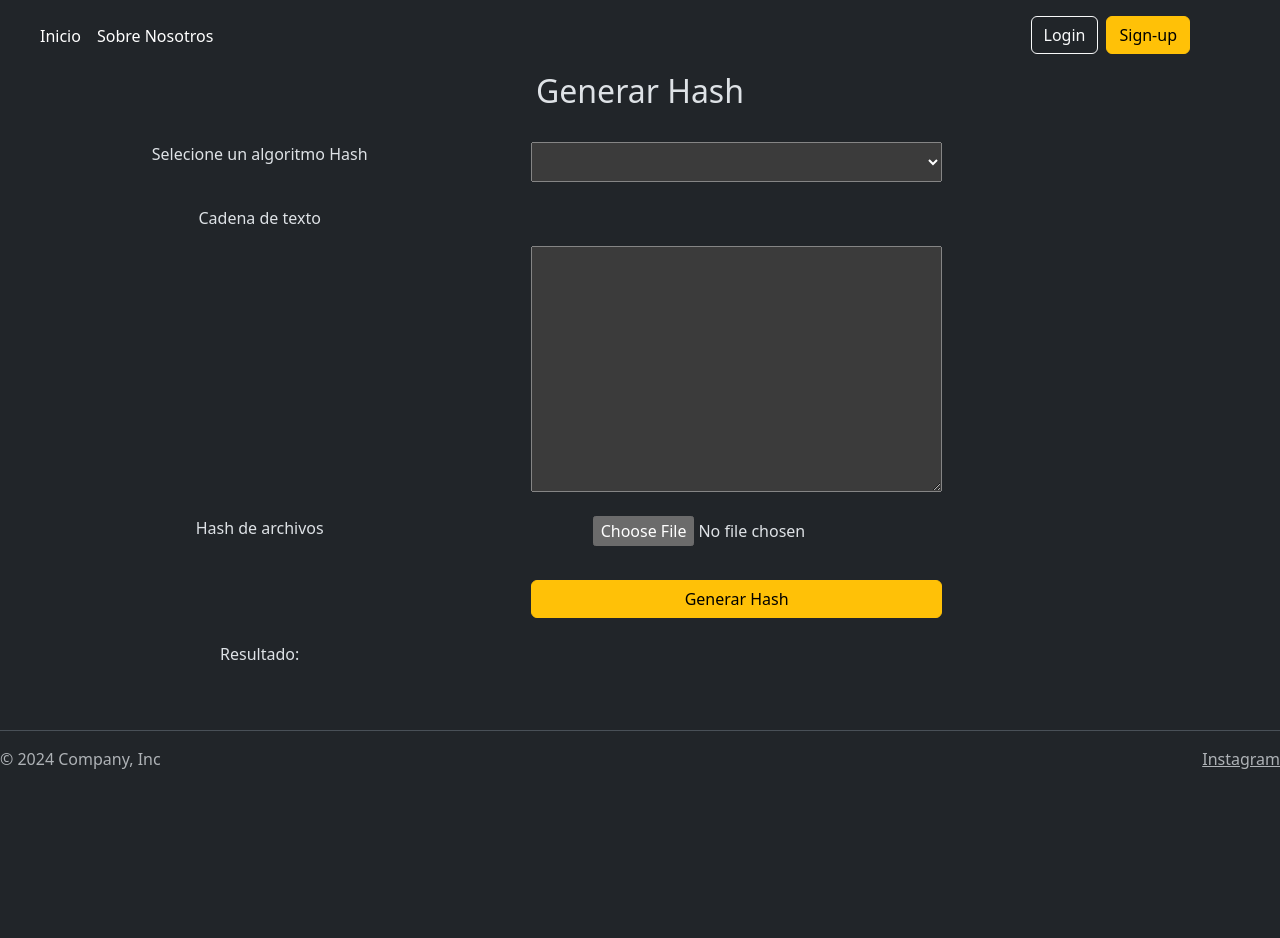
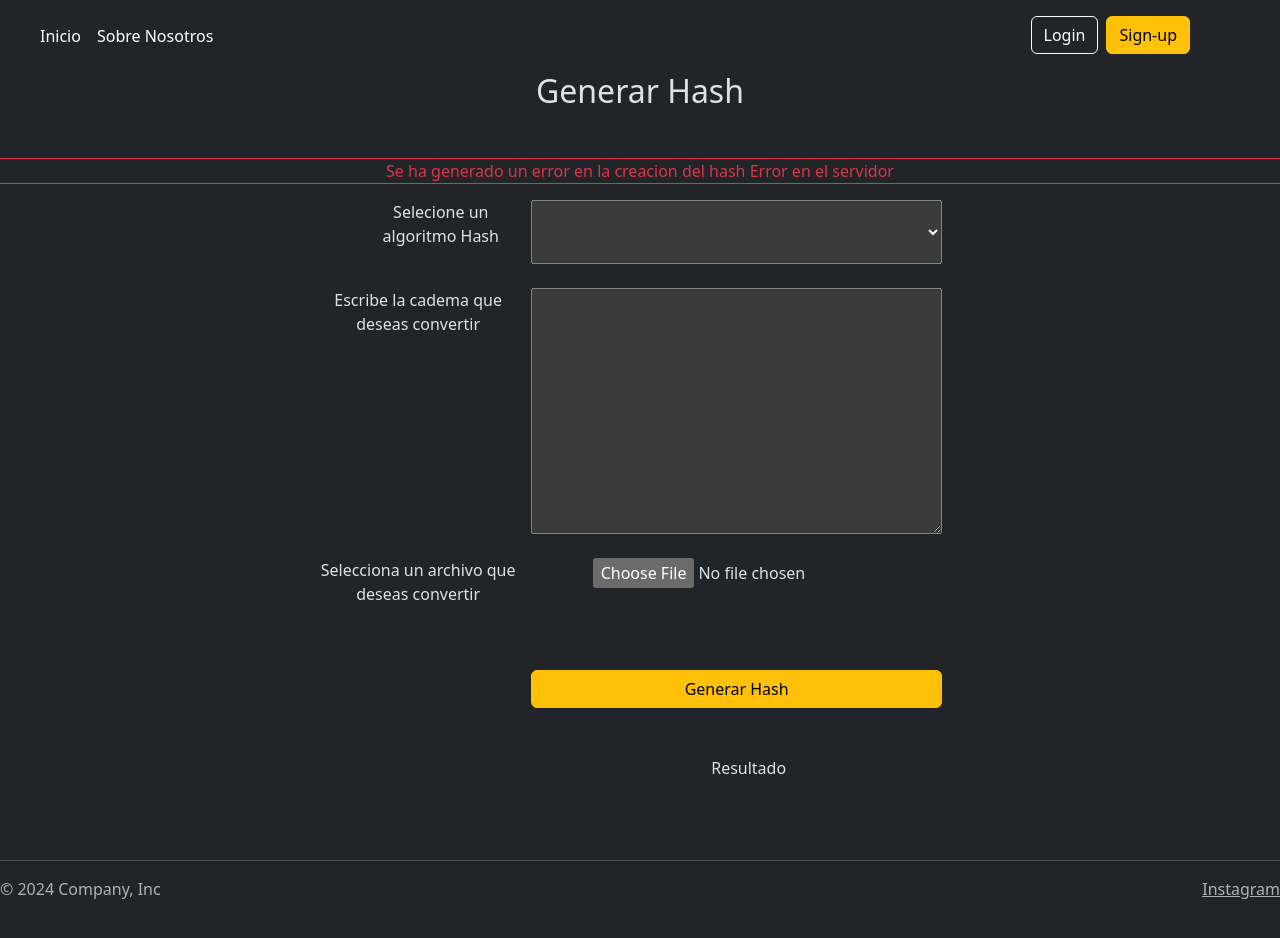
Before and after one commit to caduenas/PruebasFrontend, an Angular app: page /Hashing in a window 1280 px wide. Both pictures are taken after a click on the button "Generar Hash". Shown: the top 938 px of the page. Before the commit the page ends 811 px from the top, so only its background shows below. Built offline with nearby package versions, Linux system fonts and the light colour scheme; no server answers.

Commit message:
Cambios en el manejo de errores

```diff
--- a/src/app/pages/hash/hash.component.html
+++ b/src/app/pages/hash/hash.component.html
@@ -6,11 +6,20 @@
     </div>
 </div>
 <div class="row my-4">
+    @if (valueError) {
+        <p class="my-3 text-danger border border-danger text-center">Se ha generado un error en la creacion del hash {{valueError}}</p>
+    }
     <div class="col-5 text-center">
-        <p>Selecione un algoritmo Hash</p>
+        <div class="row">
+            <div class="col-5"> </div>
+            <div class="col-3"></div>
+            <div class="col-4">
+                <p >Selecione un algoritmo Hash</p>
+            </div>
+        </div>
     </div>
     <div class="col-4 row">
-        <select name="HashSelecionado" [(ngModel)]="HashSelecionado" >
+        <select name="HashSelecionado" class="text-center" [(ngModel)]="HashSelecionado" >
             <option value="MD5">MD5</option>
             <option value="SHA-1">SHA-1</option>
             <option value="SHA-256">SHA-256</option>
@@ -21,18 +30,27 @@
 </div>
 <div class="row">
     <div class="col-5 text-center">
-        <p>Cadena de texto</p>
+        <div class="row">
+            <div class="col-5"> </div>
+            <div class="col-2"></div>
+            <div class="col-5">
+                <p >Escribe la cadema que deseas convertir</p>
+            </div>
+        </div>
     </div>
-</div>
-<div class="row">
-    <div class="col-5"></div>
     <div class="col-4 row">
         <textarea name="Valor" [(ngModel)]="Valor" cols="50" rows="10"></textarea>
     </div>
 </div>
 <div class="row my-4">
     <div class="col-5 text-center">
-        <p>Hash de archivos</p>
+        <div class="row">
+            <div class="col-5"> </div>
+            <div class="col-2"></div>
+            <div class="col-5">
+                <p>Selecciona un archivo que deseas convertir</p>
+            </div>
+        </div>
     </div>
     <div class="col-4 text-center">
         <input name="archivoInput" type="file" (change)="onFileSelected($event)">
@@ -40,16 +58,15 @@
 </div>
 <div class="row">
     <div class="col-5"></div>
-    <div class="col-4 row">
+    <div class="col-4 row my-4">
         <button (click)="generarCadena()" class="btn btn-warning" type="button">Generar Hash</button>
     </div>
-
 </div>
-<div class="row">
-    <div class="col-5 text-center my-4">
-        <p>Resultado:</p>
-    </div>
-    <div class="col-4 my-4">
-        <p>{{resultado}}</p>
-    </div>
+<div class="row mt-4">
+    <div class="col-5"></div>
+    <div class="col-4 text-center"><p>Resultado</p></div>
 </div>
+<div class="row mt-4">
+    <div class="col-5"></div>
+    <div style="overflow-wrap: break-word;" class="col-4 text-center"><p>{{resultado}}</p></div>
+</div>
--- a/src/app/pages/hash/hash.component.ts
+++ b/src/app/pages/hash/hash.component.ts
@@ -23,6 +23,7 @@ export class HashComponent {
   };
   archivoInput: string = '';
   resultado: string = '';
+  valueError: string = '';
   generarCadena(){
     this.Cadena.hashmethod = this.HashSelecionado
     if (this.fileContent) {
@@ -32,12 +33,14 @@ export class HashComponent {
     }
     this.service.Crearhash(this.Cadena).subscribe(
       (Response) =>{
-        console.log('Respuesta de la API',Response)
         this.resultado = Response.hash;
-        console.log("El valor es: ",this.resultado)
       },
       (error) =>{
-        console.error('Error al eviar datos', error)
+        if(error.status === 401){
+          this.valueError = "No esta autorizado";
+        }else{
+          this.valueError = "Error en el servidor";
+        }
       }
     )
   }
--- a/src/app/pages/login/login.component.ts
+++ b/src/app/pages/login/login.component.ts
@@ -28,7 +28,9 @@ export class LoginComponent {
       },
       (error) =>{
         if (error.status === 400) {
-          this.errorMessage = 'Usuario o contraseña incorrectos';
+          this.errorMessage = 'Usuario o contraseña incorrectos.';
+        }else if(error.status === 404){
+          this.errorMessage = 'Usuario no registrado.';
         }else{
           this.errorMessage = 'Error en el servidor. Inténtelo de nuevo más tarde.';
         }
--- a/src/app/pages/sign-up/sign-up.component.ts
+++ b/src/app/pages/sign-up/sign-up.component.ts
@@ -32,7 +32,9 @@ export class SignUpComponent {
           this.router.navigate(['Hashing'])
         },
         (error) =>{
-          console.error('Error al enviar datos al API', error);
+          if(error.status === 400){
+            this.errorMessage = "Los datos registrados son invalidos.";
+          }
         }
       )
     }
```
